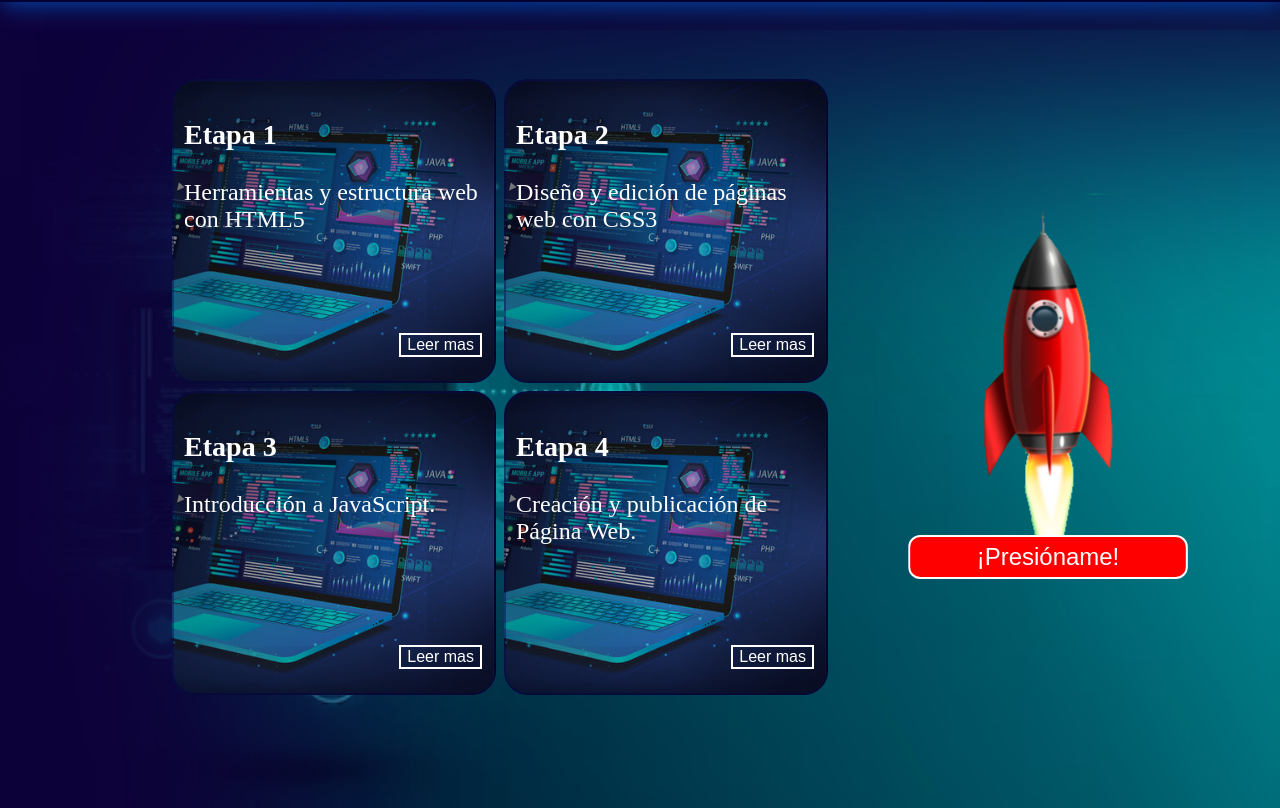
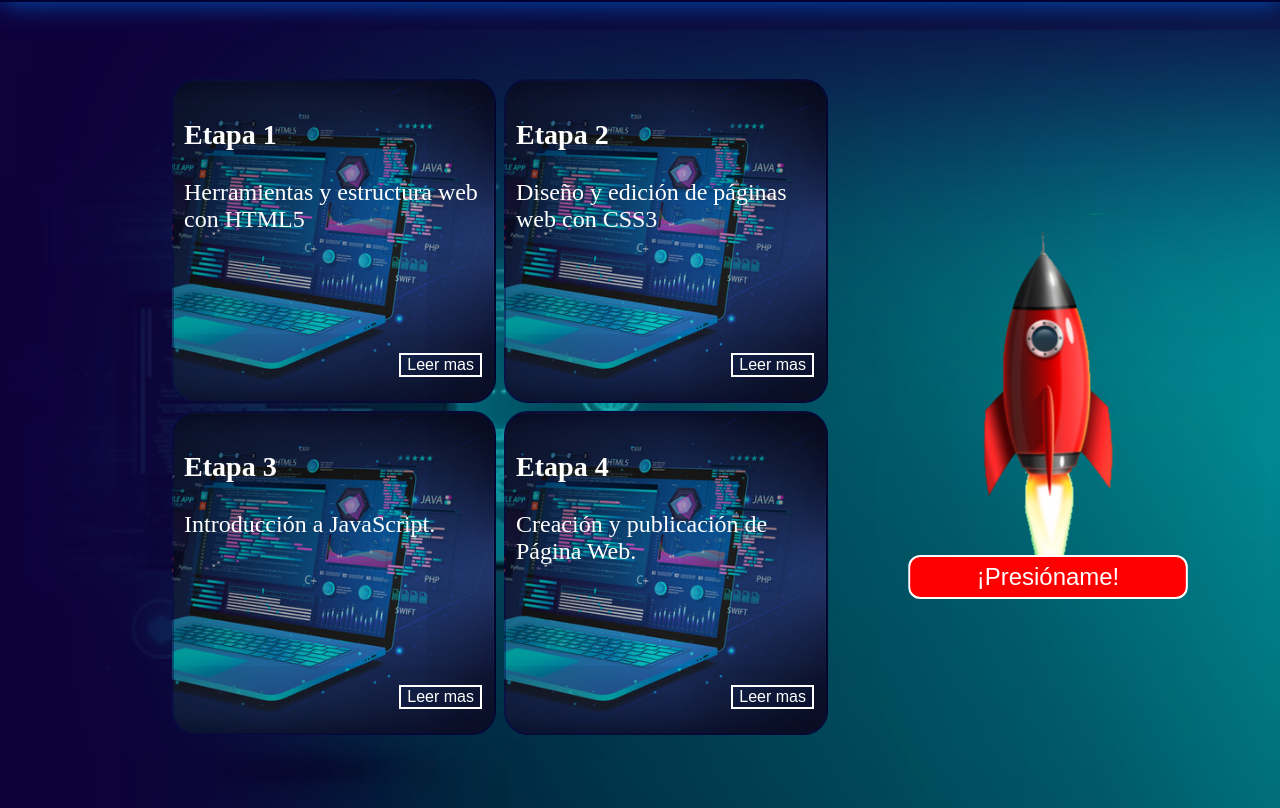
Before and after one commit to frederickcorredor/clases, a plain HTML site: page index.html in a window 1280 px wide. Shown: the part 770-1578 px from the top of the page. Drawn offline with nearby package versions, Linux system fonts and the light colour scheme.

Commit message:
Update style.css

```diff
--- a/style.css
+++ b/style.css
@@ -148,7 +148,7 @@ main{
 .card1{
     width: 40%;
     max-width: 300px;
-    height: 280px;
+    height: 300px;
     border: solid 2px rgba(0, 0, 48, 0.658);
     box-shadow: inset 8px 8px 250px rgb(0, 0, 0);
     margin: 4px;
@@ -170,7 +170,7 @@ main{
 .card2{
     width: 40%;
     max-width: 300px;
-    height: 280px;
+    height: 300px;
     border: solid 2px rgba(0, 0, 48, 0.658);
     box-shadow: inset 8px 8px 250px rgb(0, 0, 0);
     margin: 4px;
@@ -191,7 +191,7 @@ main{
 .card3{
     width: 40%;
     max-width: 300px;
-    height: 280px;
+    height: 300px;
     border: solid 2px rgba(0, 0, 48, 0.658);
     box-shadow: inset 8px 8px 250px rgb(0, 0, 0);
     margin: 4px;
@@ -212,7 +212,7 @@ main{
 .card4{
     width: 40%;
     max-width: 300px;
-    height: 280px;
+    height: 300px;
     border: solid 2px rgba(0, 0, 48, 0.658);
     box-shadow: inset 8px 8px 250px rgb(0, 0, 0);
     margin: 4px;
```
